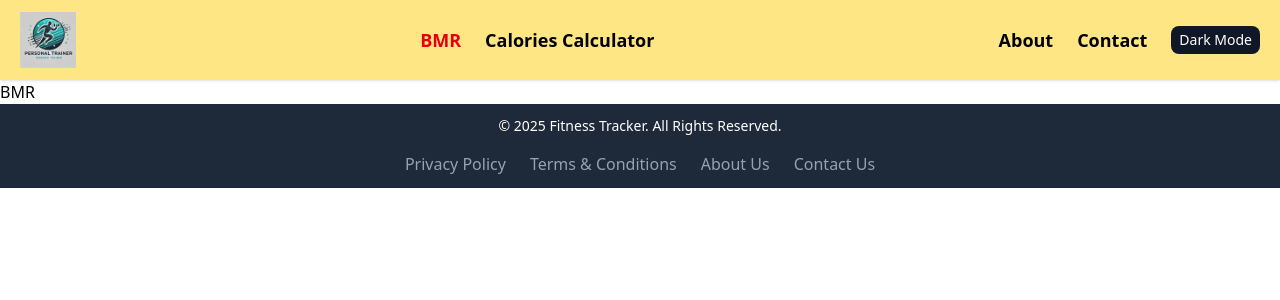
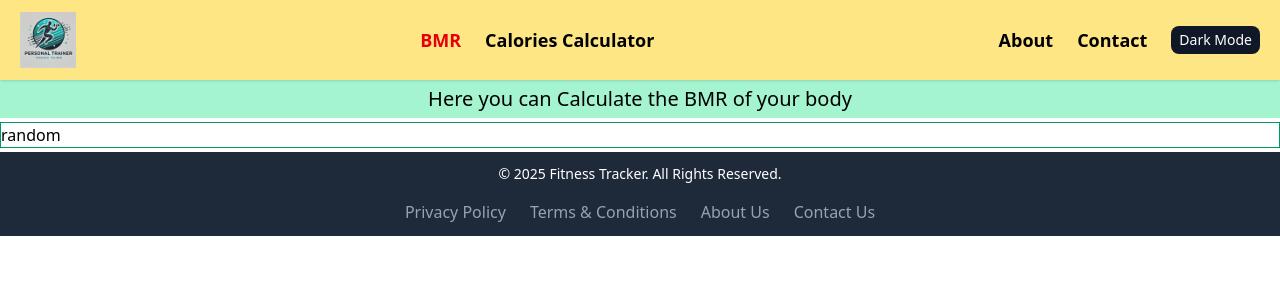
Before and after one commit to PiyushGupta-45/Fitness_Tracker, a React (Vite) app: page /bmr in a window 1280 px wide. Shown: the top 300 px of the page. Built offline with nearby package versions, Linux system fonts and the light colour scheme.

Commit message:
BMR added

```diff
--- a/src/Website/BMR.jsx
+++ b/src/Website/BMR.jsx
@@ -2,7 +2,12 @@ import React from 'react'
 
 const BMR = () => {
   return (
-    <div>BMR</div>
+    <>
+    <p className='text-center py-1 bg-emerald-200 font-medium text-[20px]'>Here you can Calculate the BMR of your body</p>
+    <div className='flex my-1 border border-emerald-600'>
+      random
+    </div>
+    </>
   )
 }
 
```
